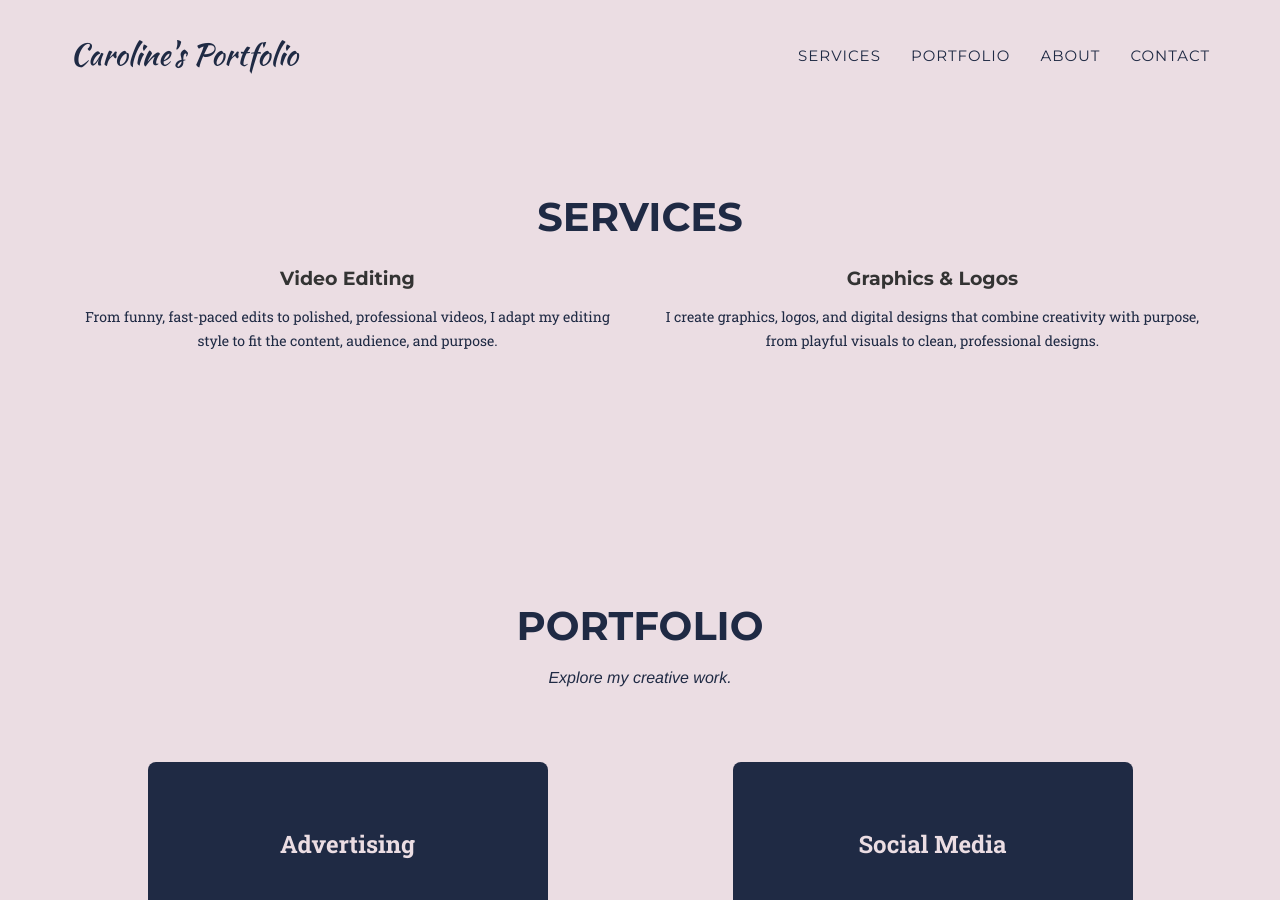
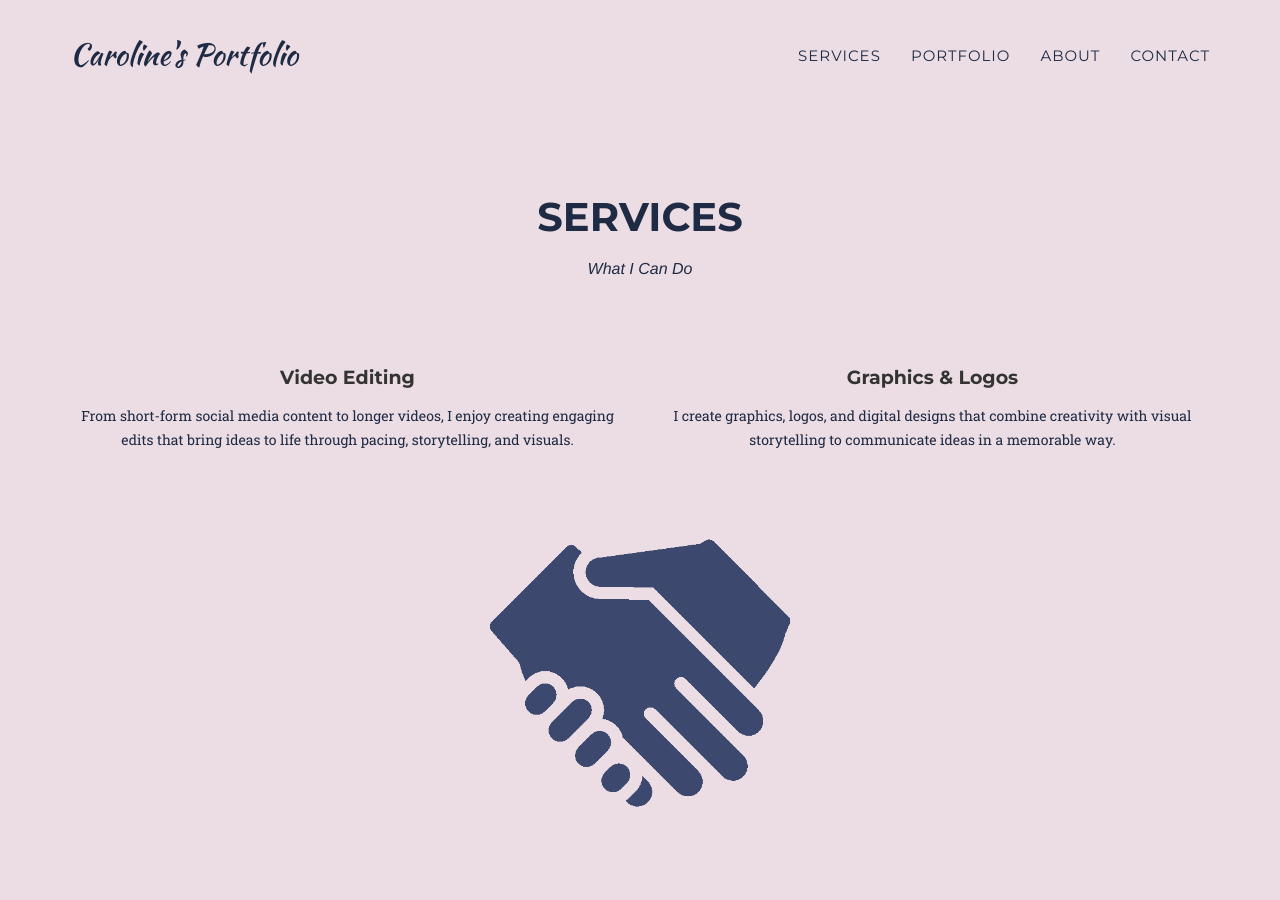
Before and after one commit to carolong-creates/carolong-creates.github.io, a Jekyll site: the page built from index.html, in a window 1280 px wide and 900 px high, scrolled down 1583 px. Built offline with Jekyll 4.4.1, drawn with Linux system fonts in a browser that asks for light colours; some web fonts are replaced.

Commit message:
Move illustration below Services

```diff
--- a/_includes/services.html
+++ b/_includes/services.html
@@ -1,20 +1,49 @@
+
 <!-- Services Section -->
 <section id="services">
     <div class="container">
+
         <div class="row">
             <div class="col-lg-12 text-center">
                 <h2 class="section-heading">Services</h2>
+                <h3 class="section-subheading text-muted">
+                    What I Can Do
+                </h3>
             </div>
         </div>
+
         <div class="row text-center">
+
+            <!-- Video Editing -->
             <div class="col-md-6">
                 <h4 class="service-heading">Video Editing</h4>
-                <p class="text-muted">From funny, fast-paced edits to polished, professional videos, I adapt my editing style to fit the content, audience, and purpose.</p>
+                <p class="text-muted">
+                    From short-form social media content to longer videos,
+                    I enjoy creating engaging edits that bring ideas
+                    to life through pacing, storytelling, and visuals.
+                </p>
             </div>
+
+            <!-- Graphics & Logos -->
             <div class="col-md-6">
                 <h4 class="service-heading">Graphics &amp; Logos</h4>
-                <p class="text-muted">I create graphics, logos, and digital designs that combine creativity with purpose, from playful visuals to clean, professional designs.</p>
+                <p class="text-muted">
+                    I create graphics, logos, and digital designs
+                    that combine creativity with visual storytelling
+                    to communicate ideas in a memorable way.
+                </p>
+            </div>
+
+        </div>
+
+        <!-- Illustration Below Services -->
+        <div class="row">
+            <div class="col-lg-12 text-center">
+                <img src="{{ site.baseurl }}/img/handshake-512.png"
+                     alt="Creative illustration"
+                     style="width: 100%; max-width: 300px; height: auto; margin-top: 60px;">
             </div>
         </div>
+
     </div>
 </section>
```
